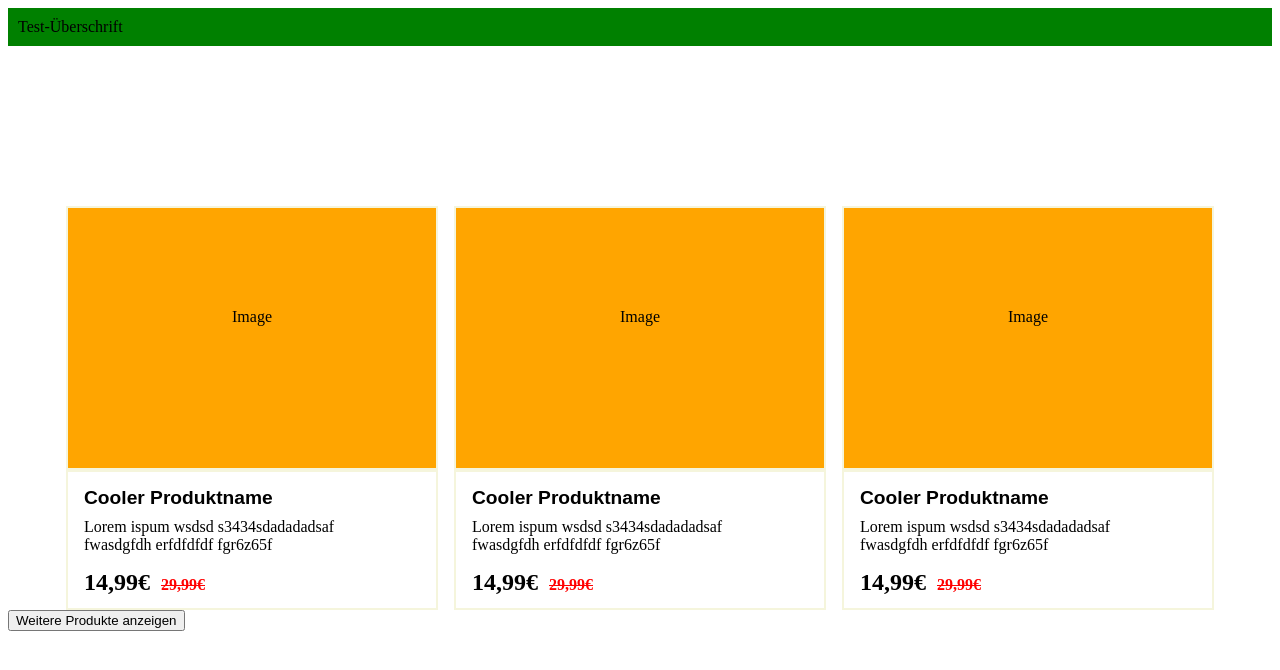
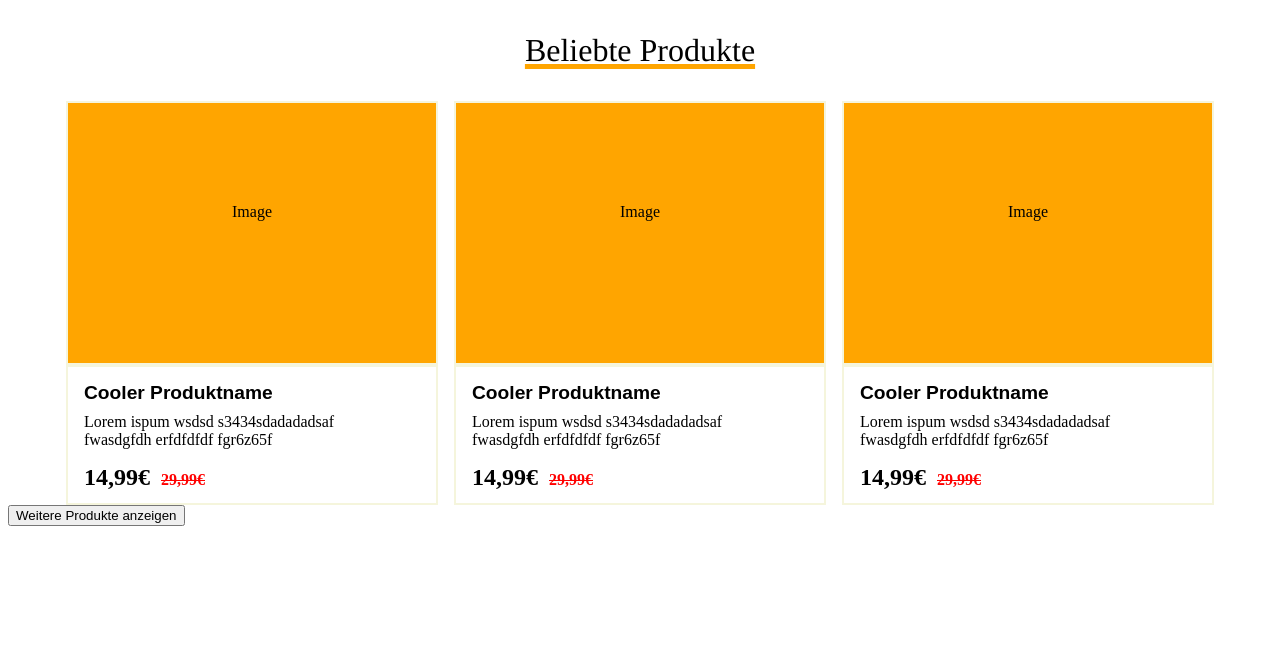
Before and after one commit to SteNuf/Modul-7-BEM-Aufgabe, a website: page index.html in a window 1280 px wide. Drawn offline with Linux system fonts and the light colour scheme.

Commit message:
This commit add the Sass Title.

```diff
--- a/index.html
+++ b/index.html
@@ -8,7 +8,7 @@
   </head>
   <body>
     <section class="header">
-      <div class="header-title">Test-Überschrift</div>
+      <div class="header-title">Beliebte Produkte</div>
     </section>
 
     <section class="product">
@@ -16,17 +16,6 @@
         <div class="product-image">Image</div>
         <div class="product-image">Image</div>
         <div class="product-image">Image</div>
-
-        <!--<div class="product-information-frame">
-        <div class="product__name">Cooler Produktname</div>
-        <div class="product__text">
-          Lorem ispum wsdsd s3434sdadadadsaf<br />
-          fwasdgfdh erfdfdfdf fgr6z65f
-        </div>
-        <div class="product__dicount-price">
-          14,99€ <span class="product__last-price">29,99€</span>
-        </div>
-      </div> -->
       </div>
     </section>
 
--- a/style.scss
+++ b/style.scss
@@ -27,15 +27,19 @@
 }
 
 .header-title {
-  background-color: green;
-  padding: 10px 10px 10px 10px;
+  @include backgroundColor(white);
+  @include font-family(Times);
+  text-align: center;
+  @include fontSize(2rem);
+  text-decoration: underline orange 5px;
+  margin-top: 2rem;
 }
 
 .product {
   display: flex;
   justify-content: center;
   gap: 1rem;
-  margin-top: 5rem;
+  margin-top: 1rem;
 }
 
 .product-image {
```
Also changed, not shown: output/output.css, 1 other file.
